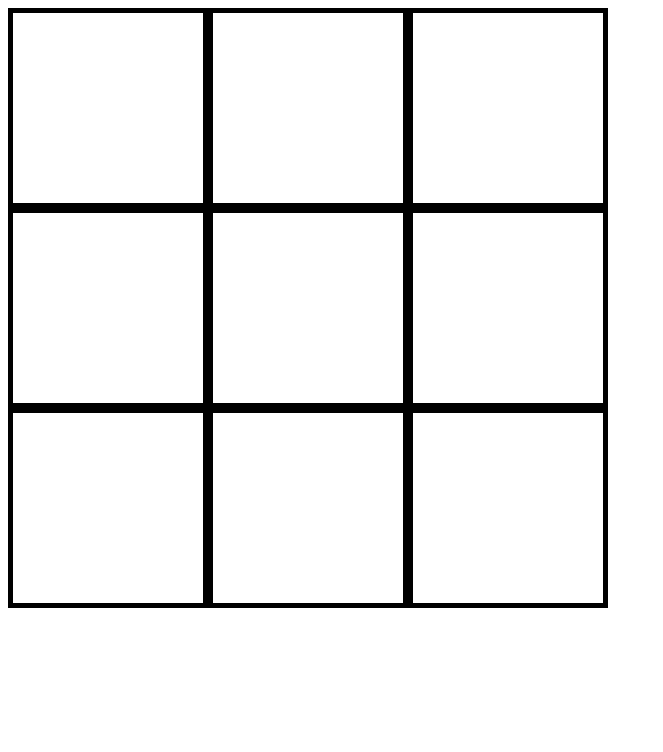
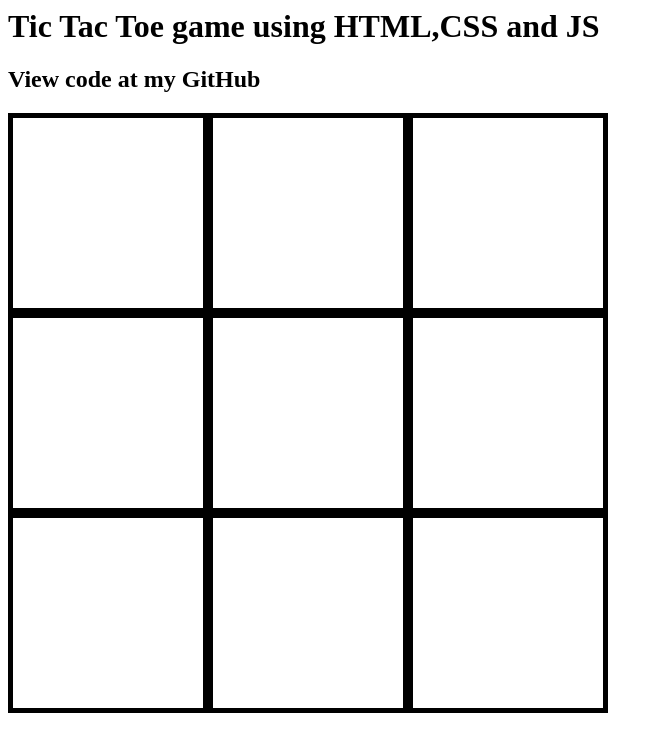
Before and after one commit to vishnuak1989/TicTacToe, a plain HTML site: page index.html in a window 1280 px wide. Shown: the whole page, without its empty margins (0-663 px from the left). Drawn offline with Linux system fonts and the light colour scheme.

Commit message:
Update index.html

```diff
--- a/index.html
+++ b/index.html
@@ -1,5 +1,6 @@
 <html>
 <head>
+  <title> Tic-Tac-Toe </title>
   <style>
   .board{
     display:flex;
@@ -26,6 +27,8 @@
   </style>
 </head>
 <body>
+  <h1> Tic Tac Toe game using HTML,CSS and JS<h1>
+    <h2>View code at my GitHub <a href="https://github.com/vishnuak1989/TicTacToe" /> </h2>
 <div class="board">
   <div class="square"></div>
   <div class="square"></div>
```
